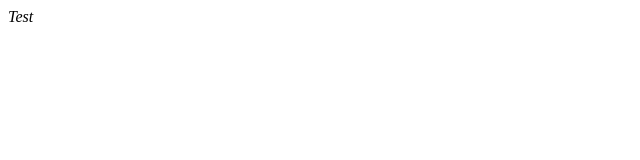
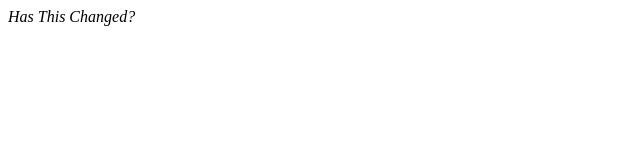
Before and after one commit to danielhawrylak/testcicd, a plain HTML site: page index.html in a window 1280 px wide. Shown: the whole page, without its empty margins (0-640 px from the left). Drawn offline with Linux system fonts and the light colour scheme.

Commit message:
Update index.html

```diff
--- a/index.html
+++ b/index.html
@@ -1 +1 @@
-<i>Test</i>
+<i>Has This Changed?</i>
```
